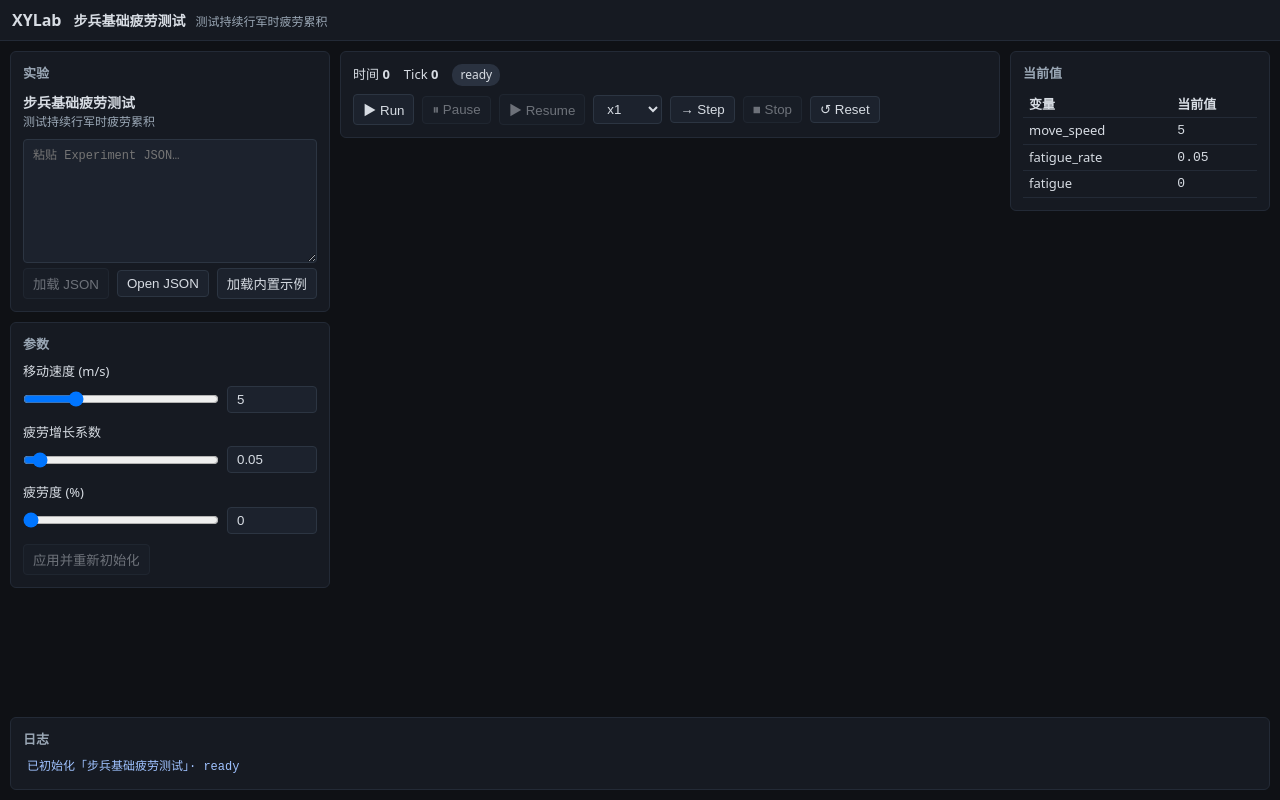
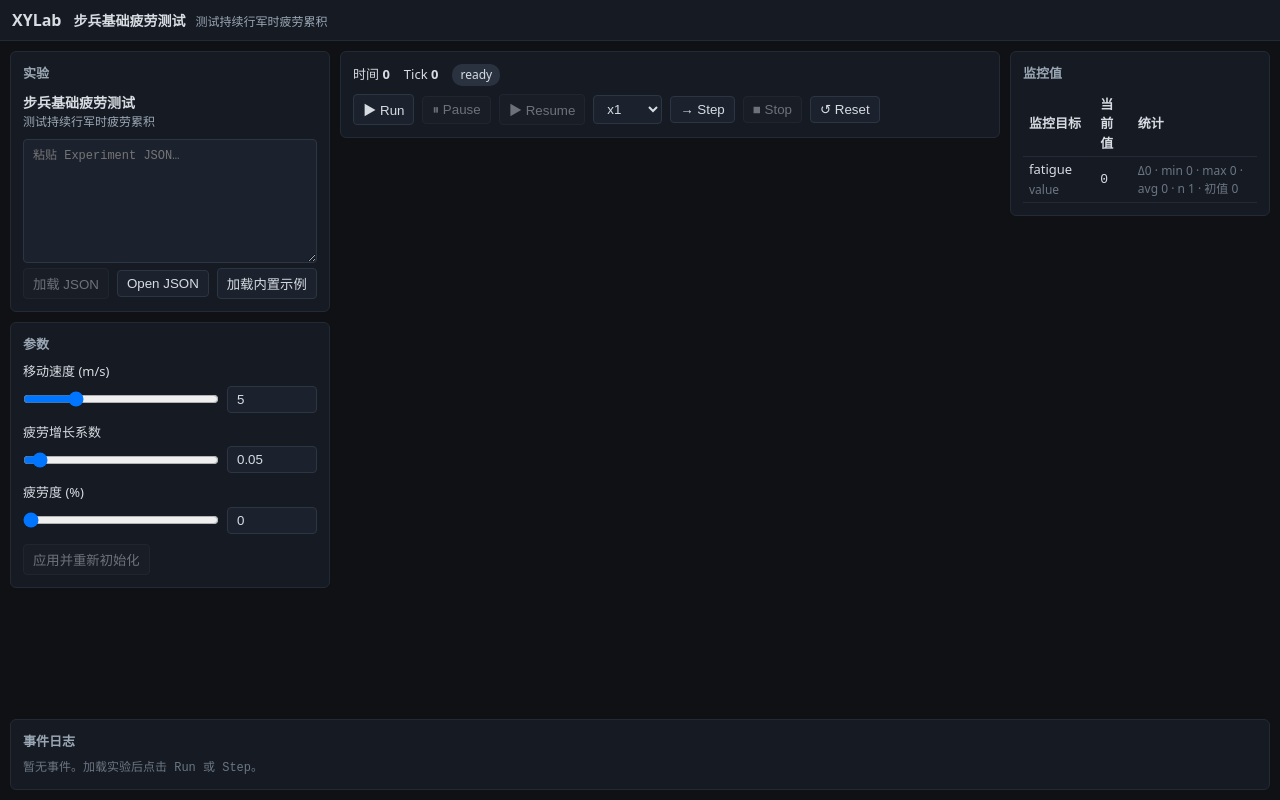
Before and after one commit to Heaifan/XYLab, a React (Vite) app: page / in a window 1280 px wide. Both pictures are taken after a click on the button "加载内置示例". Built offline with nearby package versions, Linux system fonts and the light colour scheme.

Commit message:
FE-A-R1: integrate R3 monitoring with Web UI

```diff
--- a/src/ui/App.tsx
+++ b/src/ui/App.tsx
@@ -1,8 +1,8 @@
-// R4-F1 · App：单一 Controller 权威持有 + 状态投影装配。
-// React 只投影：加载/重建 → 新 Controller；控制全部经 Controller API；参数修改走草稿→重建边界。
+// FE-A-R1 · App：单一 Monitored Runtime Handle（Controller + MonitorSession 同生命周期）+ 状态投影装配。
+// Load/Apply → createMonitoredRuntime 全新重建（旧 Controller 与旧 Session 一起退出，监控历史不带入新实验）；
+// 控制全部经 Controller API；Reset 走 handle.reset()（Runtime + Session 联合重置）；参数修改走草稿→重建边界。
 import { useCallback, useState } from 'react';
-import { createController } from '../runtime/controller/controller';
-import type { Controller } from '../runtime/controller/controller';
+import { createMonitoredRuntime } from '../monitor/session';
 import type { ExperimentDefinition } from '../protocol/types';
 import { useBreakpoint } from './shell/useBreakpoint';
 import { TopBar } from './shell/TopBar';
@@ -15,31 +15,32 @@ import { RunPanel } from './monitor/RunPanel';
 import { ValuesPanel } from './monitor/ValuesPanel';
 import { EventLog } from './monitor/EventLog';
 import { useMonitor } from './monitor/useMonitor';
+import type { MonitoredRuntime } from './monitor/useMonitor';
 
 export function App() {
   const breakpoint = useBreakpoint();
   const [definition, setDefinition] = useState<ExperimentDefinition | null>(null);
-  const [controller, setController] = useState<Controller | null>(null);
+  const [runtime, setRuntime] = useState<MonitoredRuntime | null>(null);
   const [overrides, setOverrides] = useState<DraftOverrides>({});
   const [collapsed, setCollapsed] = useState(false);
   const [, setTick] = useState(0);
   const [section, setSection] = useState<'params' | 'values' | 'log'>('values');
   const refresh = useCallback(() => setTick((t) => t + 1), []);
-  const snap = useMonitor(controller);
+  const bridge = useMonitor(runtime);
 
   function load(next: ExperimentDefinition) {
     setDefinition(next);
-    setController(createController(next));
+    setRuntime(createMonitoredRuntime(next));
     setOverrides({});
     setSection('values');
     refresh();
   }
 
   function applyParams() {
-    if (!definition || !controller) return;
+    if (!definition || !runtime) return;
     const next = withInitialValues(definition, overrides);
     setDefinition(next);
-    setController(createController(next));
+    setRuntime(createMonitoredRuntime(next)); // 参数 Apply = 实验重新初始化（监控历史同时重新开始）
     setOverrides({});
     refresh();
   }
@@ -55,8 +56,8 @@ export function App() {
         onToggle={() => setCollapsed(!collapsed)}
         experiment={<ExperimentPanel onLoaded={load} definition={definition} />}
         variables={
-          definition && controller ? (
-            <VariablesPanel definition={definition} controller={controller} overrides={overrides} onOverride={(n, v) => setOverrides({ ...overrides, [n]: v })} onApply={applyParams} />
+          definition && runtime ? (
+            <VariablesPanel definition={definition} controller={runtime.controller} overrides={overrides} onOverride={(n, v) => setOverrides({ ...overrides, [n]: v })} onApply={applyParams} />
           ) : (
             <section className="panel">
               <h2>参数</h2>
@@ -64,9 +65,9 @@ export function App() {
             </section>
           )
         }
-        run={<RunPanel controller={controller} snap={snap} breakpoint={breakpoint} refresh={refresh} />}
-        values={<ValuesPanel snap={snap} />}
-        log={<EventLog log={snap.log} />}
+        run={<RunPanel runtime={runtime} bridge={bridge} breakpoint={breakpoint} refresh={refresh} />}
+        values={<ValuesPanel snap={bridge.snap} />}
+        log={<EventLog snap={bridge.snap} />}
       />
     </div>
   );
--- a/src/ui/monitor/EventLog.tsx
+++ b/src/ui/monitor/EventLog.tsx
@@ -1,16 +1,35 @@
-// UI-F1 · 事件日志：UI 层 diff 投影出的日志行（未来对应 R3 Event Log / 战场弹幕）。
-import type { LogLine } from './useMonitor';
+// FE-A-R1 · 正式事件日志：只消费 MonitorSnapshot.logs（R3 协议日志：change/event/runtime）。
+// UI diff 伪日志已废除；数据合同（time/tickIndex/level/kind/source/target/message/前后值）原样投影，不重新解析 message。
+import type { MonitorLogEntry, MonitorSnapshot } from '../../monitor/types';
 
-export function EventLog({ log }: { log: LogLine[] }) {
+function EntryLine({ l }: { l: MonitorLogEntry }) {
+  const body =
+    l.kind === 'change' && l.previousValue !== undefined
+      ? `${l.target ?? ''} ${String(l.previousValue)} → ${String(l.currentValue)}`
+      : l.message;
+  const tail = l.kind !== 'change' && l.target ? `${l.source} · ${l.target}` : l.source;
+  return (
+    <div className={`log-line level-${l.level}`}>
+      <span className="muted">
+        [t={l.time} #{l.tickIndex}]
+      </span>{' '}
+      {body}{' '}
+      <span className="muted">
+        {l.kind}/{tail}
+      </span>
+    </div>
+  );
+}
+
+export function EventLog({ snap }: { snap: MonitorSnapshot | null }) {
+  const logs = snap?.logs ?? [];
   return (
     <section className="panel log-panel">
-      <h2>日志</h2>
+      <h2>事件日志</h2>
       <div className="log" role="log">
-        {log.length === 0 && <p className="muted">暂无事件。加载实验后点击 Run 或 Step。</p>}
-        {log.map((l) => (
-          <div key={l.id} className={`log-line level-${l.level}`}>
-            {l.text}
-          </div>
+        {logs.length === 0 && <p className="muted">暂无事件。加载实验后点击 Run 或 Step。</p>}
+        {logs.map((l) => (
+          <EntryLine key={l.id} l={l} />
         ))}
       </div>
     </section>
--- a/src/ui/monitor/ValuesPanel.tsx
+++ b/src/ui/monitor/ValuesPanel.tsx
@@ -1,33 +1,61 @@
-// R4-F1 · 当前值面板：实时变量值表（轮询投影）。
-import type { MonitorSnapshot } from './useMonitor';
+// FE-A-R1 · 监控值面板：只消费 MonitorSnapshot（watches/series/statistics），顺序以协议声明为准。
+// numeric → 完整统计项；boolean → 当前值/变化次数；其他类型 → 仅 Series 最新值（绝不伪造统计）。
+import type { MonitorSnapshot, WatchRecord, WatchStatistics } from '../../monitor/types';
 
-export function ValuesPanel({ snap }: { snap: MonitorSnapshot }) {
+function fmt(n: number): string {
+  return Number.isInteger(n) ? String(n) : String(Math.round(n * 10000) / 10000);
+}
+
+function latestSeriesValue(snap: MonitorSnapshot, target: string): string {
+  const pts = snap.series[target];
+  return pts && pts.length > 0 ? String(pts[pts.length - 1].value) : '—';
+}
+
+function currentValue(snap: MonitorSnapshot, w: WatchRecord): string {
+  const stats = snap.statistics[w.target];
+  return stats ? String(stats.current) : latestSeriesValue(snap, w.target);
+}
+
+function statsText(stats: WatchStatistics | undefined): string {
+  if (!stats) return '仅 Series · 无统计';
+  if (stats.kind === 'numeric') {
+    return `Δ${fmt(stats.delta)} · min ${fmt(stats.min)} · max ${fmt(stats.max)} · avg ${fmt(stats.average)} · n ${stats.sampleCount} · 初值 ${fmt(stats.initial)}`;
+  }
+  return `变化 ${stats.changeCount} 次 · 初值 ${String(stats.initial)}`;
+}
+
+function modeText(w: WatchRecord): string {
+  return w.mode === 'threshold' ? `threshold ${w.operator} ${String(w.threshold)}` : w.mode;
+}
+
+export function ValuesPanel({ snap }: { snap: MonitorSnapshot | null }) {
   return (
     <section className="panel">
-      <h2>当前值</h2>
+      <h2>监控值</h2>
+      {!snap && <p className="muted">加载实验后显示。</p>}
+      {snap && snap.watches.length === 0 && <p className="muted">该实验未声明 watch。</p>}
+      {snap && snap.watches.length > 0 && (
         <table className="values">
           <thead>
             <tr>
-            <th>变量</th>
+              <th>监控目标</th>
               <th>当前值</th>
+              <th>统计</th>
             </tr>
           </thead>
           <tbody>
-          {Object.entries(snap.values).length === 0 && (
-            <tr>
-              <td colSpan={2} className="muted">
-                加载实验后显示。
+            {snap.watches.map((w) => (
+              <tr key={`${w.target}:${w.mode}:${String(w.threshold ?? '')}`}>
+                <td>
+                  {w.target} <span className="muted">{modeText(w)}</span>
                 </td>
-            </tr>
-          )}
-          {Object.entries(snap.values).map(([k, v]) => (
-            <tr key={k}>
-              <td>{k}</td>
-              <td className="num">{String(v)}</td>
+                <td className="num">{currentValue(snap, w)}</td>
+                <td className="muted">{statsText(snap.statistics[w.target])}</td>
               </tr>
             ))}
           </tbody>
         </table>
+      )}
     </section>
   );
 }
--- a/src/ui/monitor/useMonitor.ts
+++ b/src/ui/monitor/useMonitor.ts
@@ -1,75 +1,43 @@
-// R4-F1 · 监控轮询 Hook：纯投影（不修改模拟核心）。
-// 100ms 轮询 controller.state，与上次快照做 UI 层 diff（tickIndex/变量值/状态变化）生成日志行。
-// 控制器切换（加载/重建）时重置快照基线并记一条初始化日志。
-import { useEffect, useRef, useState } from 'react';
-import type { Controller } from '../../runtime/controller/controller';
-import type { RuntimeValue } from '../../runtime/types';
+// FE-A-R1 · 监控桥投影器：100ms 轮询 session.snapshot() + Controller 即时控制状态（纯投影）。
+// 冻结：Monitoring Core 是监控数据唯一权威——Watch/Series/Log/Statistics 全部来自 MonitorSnapshot；
+// 本 Hook 绝不通过 RuntimeState 前后 diff 重建历史，也不产生任何日志（UI diff log 已废除）。
+import { useEffect, useState } from 'react';
+import type { MonitorSnapshot } from '../../monitor/types';
+import type { createMonitoredRuntime } from '../../monitor/session';
 
-export interface LogLine {
-  id: number;
-  text: string;
-  level: 'info' | 'notice' | 'warning' | 'critical';
-}
+export type MonitoredRuntime = ReturnType<typeof createMonitoredRuntime>;
 
-export interface MonitorSnapshot {
-  time: number;
+export interface MonitorBridge {
+  snap: MonitorSnapshot | null; // R3 权威快照（watches/series/logs/statistics/session）
+  time: number; // 以下四项 = Controller 即时控制状态（按钮/状态显示用，非监控数据）
   tickIndex: number;
   status: string;
-  values: Record<string, RuntimeValue>;
-  log: LogLine[];
   lastError: string | null;
 }
 
-const MAX_LOG = 200;
+const EMPTY: MonitorBridge = { snap: null, time: 0, tickIndex: 0, status: '—', lastError: null };
 
-export function useMonitor(controller: Controller | null): MonitorSnapshot {
-  const [snap, setSnap] = useState<MonitorSnapshot>({ time: 0, tickIndex: 0, status: '—', values: {}, log: [], lastError: null });
-  const prevRef = useRef<{ values: Record<string, RuntimeValue>; tickIndex: number; status: string } | null>(null);
-  const logRef = useRef<LogLine[]>([]);
-  const idRef = useRef(0);
+export function readBridge(runtime: MonitoredRuntime | null): MonitorBridge {
+  if (!runtime) return EMPTY;
+  const s = runtime.controller.state;
+  return {
+    snap: runtime.session.snapshot(),
+    time: s.time,
+    tickIndex: s.tickIndex,
+    status: s.status,
+    lastError: s.lastError ? `${s.lastError.code}${s.lastError.causeCode ? ` (${s.lastError.causeCode})` : ''}` : null,
+  };
+}
+
+export function useMonitor(runtime: MonitoredRuntime | null): MonitorBridge {
+  const [bridge, setBridge] = useState<MonitorBridge>(() => readBridge(runtime));
 
   useEffect(() => {
-    prevRef.current = null;
-    logRef.current = [];
-    if (controller) {
-      logRef.current.push({ id: ++idRef.current, text: `已初始化「${controller.definition.experiment.name}」· ready`, level: 'notice' });
-      setSnap({ time: 0, tickIndex: 0, status: 'ready', values: { ...controller.state.variables }, log: [...logRef.current], lastError: null });
-    } else {
-      setSnap({ time: 0, tickIndex: 0, status: '—', values: {}, log: [], lastError: null });
-    }
-  }, [controller]);
+    setBridge(readBridge(runtime)); // 加载/重建：立即重置投影基线
+    if (!runtime) return;
+    const timer = setInterval(() => setBridge(readBridge(runtime)), 100);
+    return () => clearInterval(timer);
+  }, [runtime]);
 
-  useEffect(() => {
-    if (!controller) return;
-    const timer = setInterval(() => {
-      const s = controller.state;
-      const prev = prevRef.current;
-      const values = { ...s.variables };
-      if (prev) {
-        if (s.tickIndex !== prev.tickIndex || Object.keys(values).some((k) => prev.values[k] !== values[k])) {
-          for (const [k, v] of Object.entries(values)) {
-            if (prev.values[k] !== v) {
-              logRef.current.push({ id: ++idRef.current, text: `[t=${s.time}] ${k} ${String(prev.values[k])} → ${String(v)}`, level: 'info' });
-            }
-          }
-        }
-        if (s.status !== prev.status) {
-          logRef.current.push({ id: ++idRef.current, text: `状态 → ${s.status}`, level: s.status === 'failed' ? 'critical' : 'notice' });
-        }
-        if (logRef.current.length > MAX_LOG) logRef.current = logRef.current.slice(-MAX_LOG);
-      }
-      prevRef.current = { values, tickIndex: s.tickIndex, status: s.status };
-      setSnap({
-        time: s.time,
-        tickIndex: s.tickIndex,
-        status: s.status,
-        values,
-        log: [...logRef.current],
-        lastError: s.lastError ? `${s.lastError.code}${s.lastError.causeCode ? ` (${s.lastError.causeCode})` : ''}` : null,
-      });
-    }, 100);
-    return () => clearInterval(timer);
-  }, [controller]);
-
-  return snap;
+  return bridge;
 }
```
Also changed, not shown: src/ui/monitor/RunPanel.tsx (+19 -20 lines), 2 other files (tests, documents, lock files or other folders). Lines whose indentation alone changed are shown as unchanged.
